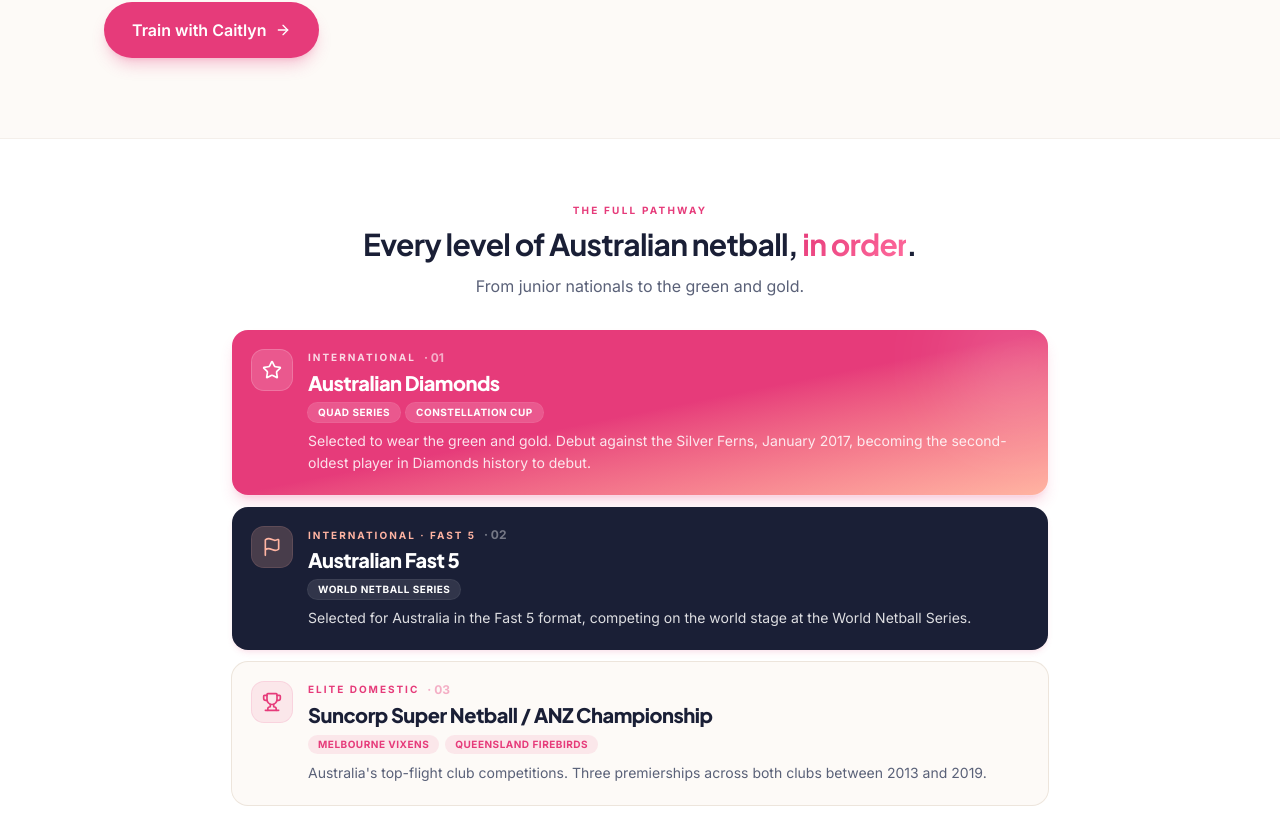
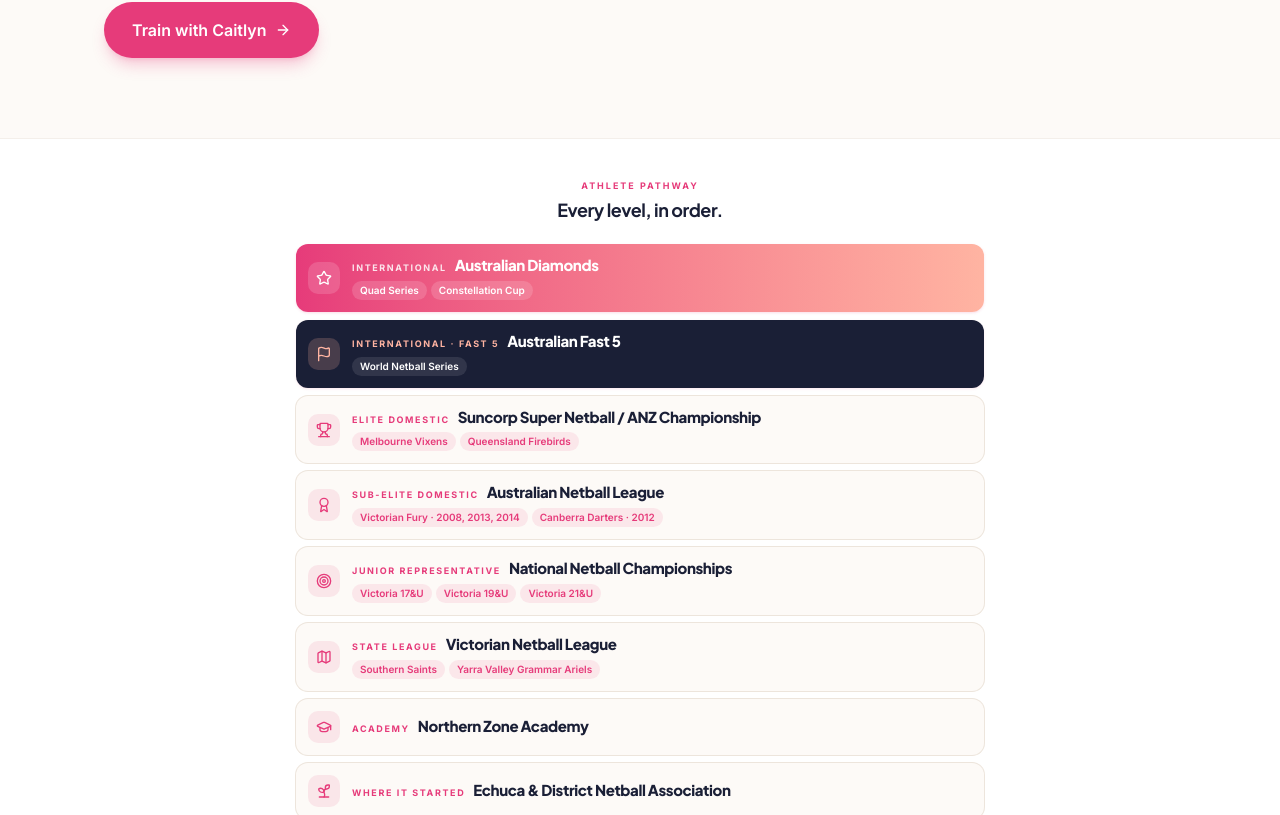
Before and after one commit to caitlynstrachan01-hue/ccnetball, a Next.js app: page /about in a window 1280 px wide. Shown: the part 1905-2720 px from the top of the page. Built offline with nearby package versions, Linux system fonts and the light colour scheme; no server answers.

Commit message:
About page: shrink Career Pathway dramatically — supporting summary, not a hero. Smaller boxes, smaller text, drop detail paragraphs, slimmer cards
Co-Authored-By: Claude Opus 4.7 (1M context) <noreply@anthropic.com>

```diff
--- a/src/components/career-pathway.tsx
+++ b/src/components/career-pathway.tsx
@@ -17,113 +17,86 @@ export function CareerPathway() {
   return (
     <section
       aria-label="Career pathway"
-      className="relative overflow-hidden border-y border-border/60 bg-card py-12 md:py-16"
+      className="relative overflow-hidden border-y border-border/60 bg-card py-8 md:py-10"
     >
       <div className="absolute inset-0 -z-10">
-        <div className="absolute -top-32 right-[-15%] size-[20rem] rounded-full bg-[var(--brand-coral)]/25 blur-[120px]" />
-        <div className="absolute bottom-[-10%] left-[-10%] size-[20rem] rounded-full bg-[var(--brand-raspberry)]/12 blur-[120px]" />
+        <div className="absolute -top-20 right-[-15%] size-[16rem] rounded-full bg-[var(--brand-coral)]/20 blur-[100px]" />
       </div>
 
-      <div className="mx-auto max-w-4xl px-6 lg:px-10">
+      <div className="mx-auto max-w-3xl px-6 lg:px-10">
         <Reveal className="text-center">
-          <p className="text-[10px] font-bold uppercase tracking-[0.22em] text-primary">
-            The full pathway
+          <p className="text-[9px] font-bold uppercase tracking-[0.22em] text-primary">
+            Athlete pathway
           </p>
-          <h2 className="mt-2 font-display text-2xl font-bold tracking-tight md:text-3xl">
-            Every level of Australian netball,{" "}
-            <span className="gradient-text">in order</span>.
+          <h2 className="mt-1 font-display text-base font-bold tracking-tight md:text-lg">
+            Every level, in order.
           </h2>
-          <p className="mt-3 text-sm text-muted-foreground md:text-base">
-            From junior nationals to the green and gold.
-          </p>
         </Reveal>
 
-        <StaggerGroup className="mt-8 space-y-3" staggerChildren={0.06}>
+        <StaggerGroup className="mt-5 space-y-2" staggerChildren={0.04}>
           {CAREER_PATHWAY.map((tier, i) => {
             const Icon = ICONS[i] ?? Award;
             const isPrimary = tier.tier === "primary";
             const isSecondary = tier.tier === "secondary";
-            const onDark = isPrimary || isSecondary;
 
             const cardClass = isPrimary
-              ? "group relative overflow-hidden rounded-2xl bg-gradient-to-br from-[var(--brand-raspberry)] via-[var(--brand-raspberry)] to-[var(--brand-coral)] p-5 text-primary-foreground shadow-lg shadow-primary/20 ring-1 ring-white/15"
+              ? "group relative overflow-hidden rounded-lg bg-gradient-to-r from-[var(--brand-raspberry)] to-[var(--brand-coral)] p-3 text-primary-foreground shadow-sm shadow-primary/15 ring-1 ring-white/15"
               : isSecondary
-                ? "group relative overflow-hidden rounded-2xl bg-secondary p-5 text-secondary-foreground shadow-md shadow-primary/10 ring-1 ring-white/10"
-                : "group relative rounded-2xl bg-background p-5 ring-1 ring-border transition hover:ring-primary/40 hover:shadow-md hover:shadow-primary/5";
+                ? "group relative overflow-hidden rounded-lg bg-secondary p-3 text-secondary-foreground shadow-sm shadow-primary/10 ring-1 ring-white/10"
+                : "group relative rounded-lg bg-background p-3 ring-1 ring-border transition hover:ring-primary/40";
 
             const iconBox = isPrimary
-              ? "bg-white/15 text-white ring-white/30"
+              ? "bg-white/15 text-white"
               : isSecondary
-                ? "bg-[var(--brand-coral)]/20 text-[color:var(--brand-coral)] ring-[var(--brand-coral)]/30"
-                : "bg-primary/10 text-primary ring-primary/20";
-
-            const stepText = isPrimary
-              ? "text-white/60"
-              : isSecondary
-                ? "text-white/40"
-                : "text-primary/40";
+                ? "bg-[var(--brand-coral)]/20 text-[color:var(--brand-coral)]"
+                : "bg-primary/10 text-primary";
 
             const eyebrowText = isPrimary
-              ? "text-white/80"
+              ? "text-white/85"
               : isSecondary
                 ? "text-[color:var(--brand-coral)]"
                 : "text-primary";
 
             const chipClass = isPrimary
-              ? "bg-white/15 text-white ring-1 ring-white/20"
+              ? "bg-white/15 text-white"
               : isSecondary
-                ? "bg-white/10 text-white ring-1 ring-white/15"
+                ? "bg-white/10 text-white"
                 : "bg-primary/10 text-primary";
-
-            const detailText = onDark
-              ? "text-white/85"
-              : "text-muted-foreground";
 
             return (
               <StaggerItem key={tier.step}>
                 <article className={cardClass}>
-                  {isPrimary && (
-                    <div className="absolute -top-8 -right-8 size-32 rounded-full bg-white/15 blur-2xl" />
-                  )}
-
-                  <div className="relative flex items-start gap-4">
+                  <div className="flex items-center gap-3">
                     <div
-                      className={`flex size-10 shrink-0 items-center justify-center rounded-lg ring-1 ${iconBox}`}
+                      className={`flex size-8 shrink-0 items-center justify-center rounded-md ${iconBox}`}
                     >
-                      <Icon className="size-5" />
+                      <Icon className="size-4" />
                     </div>
 
                     <div className="min-w-0 flex-1">
-                      <div className="flex items-center gap-2">
+                      <div className="flex flex-wrap items-baseline gap-x-2">
                         <p
-                          className={`text-[10px] font-bold uppercase tracking-[0.2em] ${eyebrowText}`}
+                          className={`text-[9px] font-bold uppercase tracking-[0.18em] ${eyebrowText}`}
                         >
                           {tier.eyebrow}
                         </p>
-                        <span className={`text-xs font-bold ${stepText}`}>
-                          · {tier.step}
-                        </span>
+                        <h3 className="font-display text-sm font-extrabold leading-tight tracking-tight md:text-[15px]">
+                          {tier.competition}
+                        </h3>
                       </div>
-                      <h3 className="mt-1 font-display text-lg font-extrabold leading-tight tracking-tight md:text-xl">
-                        {tier.competition}
-                      </h3>
 
                       {tier.teams.length > 0 && (
-                        <ul className="mt-2 flex flex-wrap gap-1.5">
+                        <ul className="mt-1.5 flex flex-wrap gap-1">
                           {tier.teams.map((team) => (
                             <li
                               key={team}
-                              className={`rounded-full px-2.5 py-0.5 text-[10px] font-bold uppercase tracking-wider ${chipClass}`}
+                              className={`rounded-full px-2 py-0.5 text-[10px] font-semibold ${chipClass}`}
                             >
                               {team}
                             </li>
                           ))}
                         </ul>
                       )}
-
-                      <p className={`mt-2 text-xs leading-relaxed md:text-sm ${detailText}`}>
-                        {tier.detail}
-                      </p>
                     </div>
                   </div>
                 </article>
```
